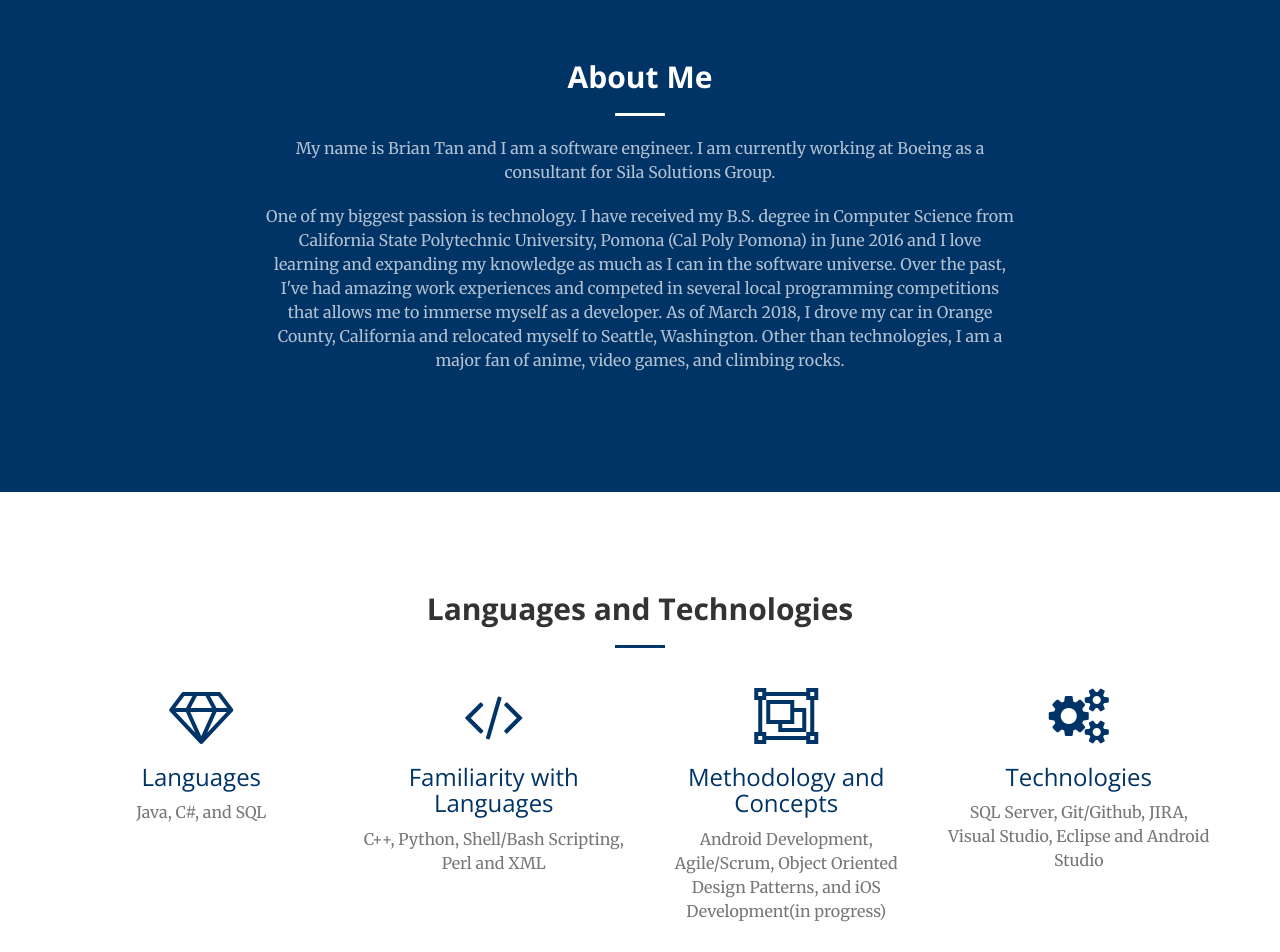
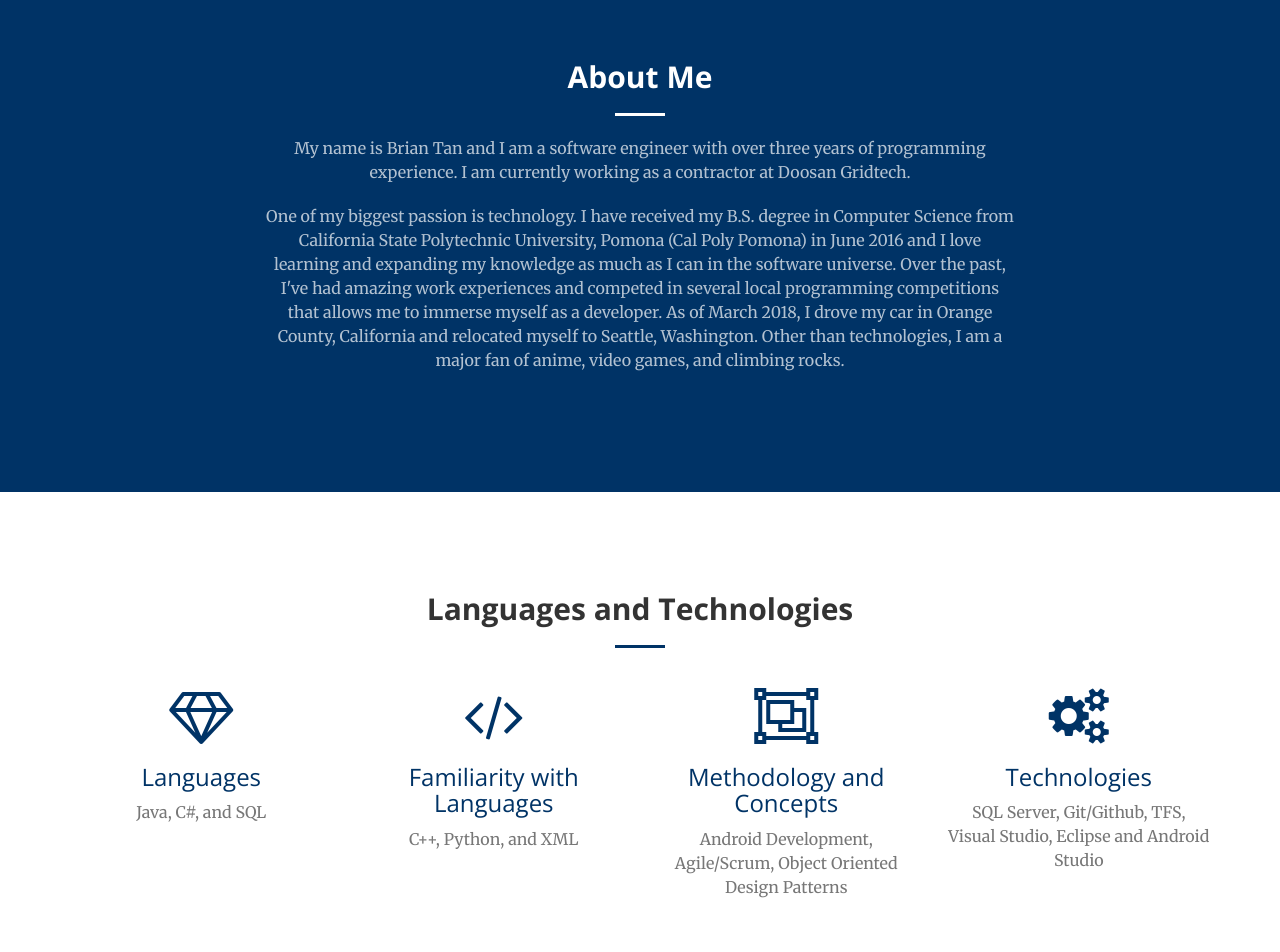
Before and after one commit to Tanagent/tanagent.github.io, a plain HTML site: page index.html in a window 1280 px wide. Shown: the part 840-1792 px from the top of the page. Drawn offline with nearby package versions, Linux system fonts and the light colour scheme.

Commit message:
updated about me

```diff
--- a/index.html
+++ b/index.html
@@ -70,7 +70,7 @@
                 <div class="col-lg-8 col-lg-offset-2 text-center">
                     <h2 class="section-heading">About Me</h2>
                     <hr class="light">
-                    <p class="text-faded">My name is Brian Tan and I am a software engineer. I am currently working at Boeing as a consultant for Sila Solutions Group.</p>
+                    <p class="text-faded">My name is Brian Tan and I am a software engineer with over three years of programming experience. I am currently working as a contractor at Doosan Gridtech.</p>
 
                     <p class="text-faded">One of my biggest passion is technology. I have received my B.S. degree in Computer Science from California State Polytechnic University, Pomona (Cal Poly Pomona) in June 2016 and I love learning and expanding my knowledge as much as I can in the software universe. Over the past, I've had amazing work experiences and competed in several local programming competitions that allows me to immerse myself as a developer. As of March 2018, I drove my car in Orange County, California and relocated myself to Seattle, Washington. Other than technologies, I am a major fan of anime, video games, and climbing rocks.</p>
                 </div>
@@ -100,21 +100,21 @@
                     <div class="service-box">
                         <i class="fa fa-4x fa-code text-primary sr-icons"></i>
                         <h3>Familiarity with Languages</h3>
-                        <p class="text-muted">C++, Python, Shell/Bash Scripting, Perl and XML</p>
+                        <p class="text-muted">C++, Python, and XML</p>
                     </div>
                 </div>
                 <div class="col-lg-3 col-md-6 text-center">
                     <div class="service-box">
                         <i class="fa fa-4x fa-object-group text-primary sr-icons"></i>
                         <h3>Methodology and Concepts</h3>
-                        <p class="text-muted">Android Development, Agile/Scrum, Object Oriented Design Patterns, and iOS Development(in progress) </p>
+                        <p class="text-muted">Android Development, Agile/Scrum, Object Oriented Design Patterns</p>
                     </div>
                 </div>
                 <div class="col-lg-3 col-md-6 text-center">
                     <div class="service-box">
                         <i class="fa fa-4x fa-cogs text-primary sr-icons"></i>
                         <h3>Technologies</h3>
-                        <p class="text-muted">SQL Server, Git/Github, JIRA, Visual Studio, Eclipse and Android Studio</p>
+                        <p class="text-muted">SQL Server, Git/Github, TFS, Visual Studio, Eclipse and Android Studio</p>
                     </div>
                 </div>
             </div>
```
